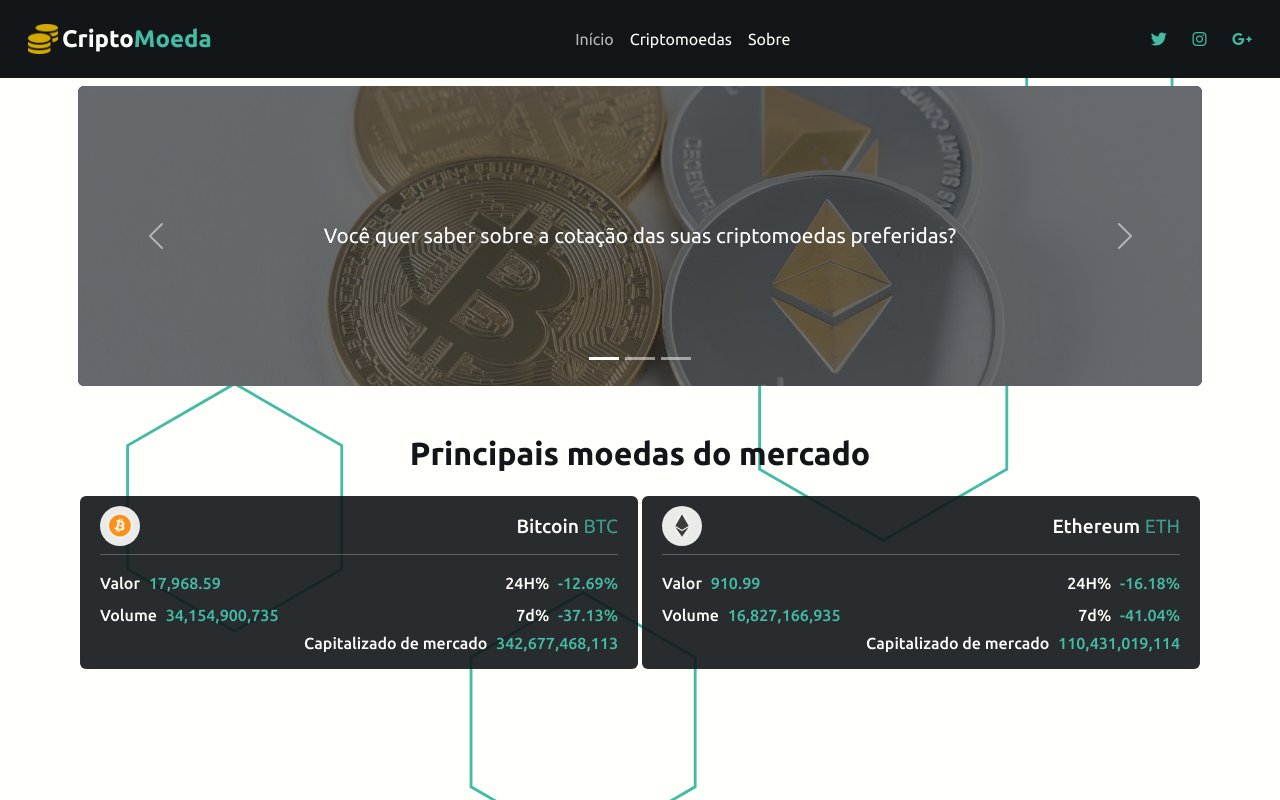
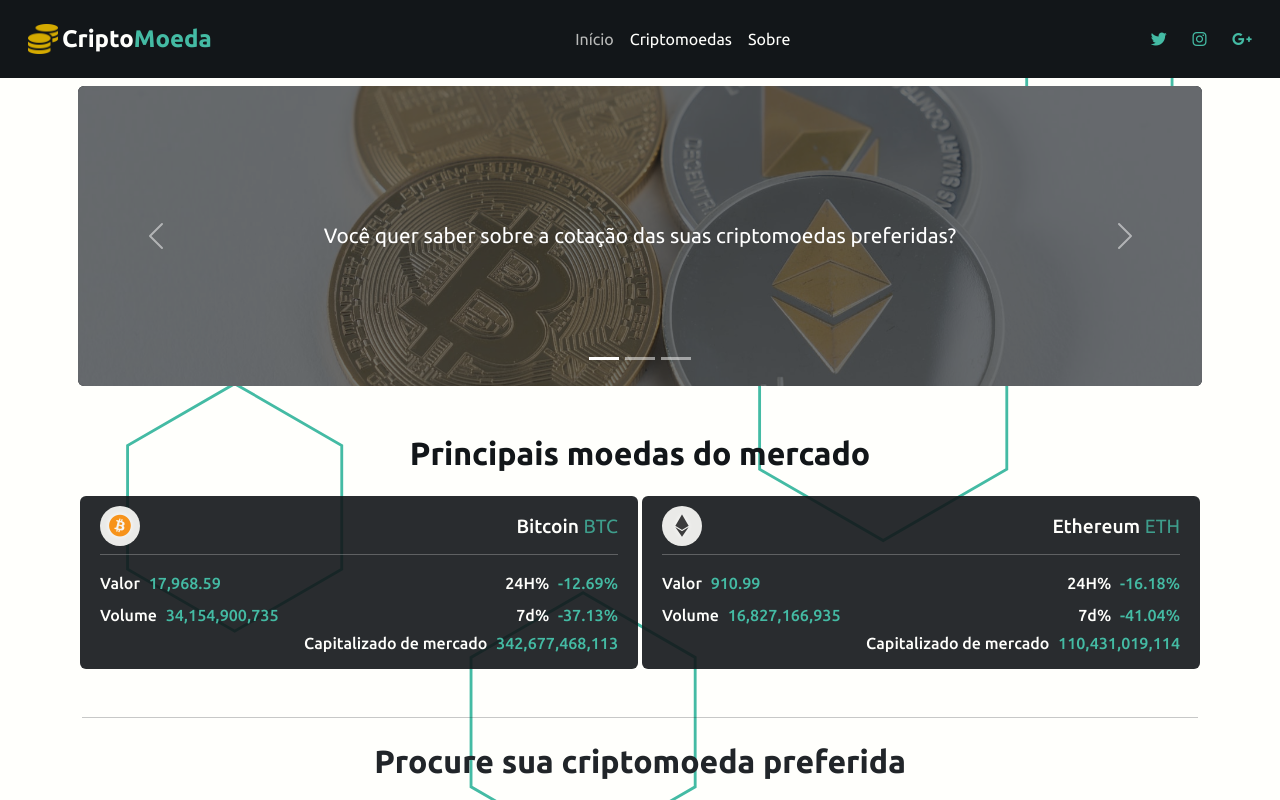
Before and after one commit to IsaacLouzeiro/preco-criptomoedas, a Vue app: page / in a window 1280 px wide. Built offline with nearby package versions, Linux system fonts and the light colour scheme.

Commit message:
iniciando secao das criptomoedas

```diff
--- a/src/App.vue
+++ b/src/App.vue
@@ -15,7 +15,7 @@
                     <a class="nav-link active" aria-current="page" href="#">Início</a>
                     </li>
                     <li class="nav-item">
-                    <a class="nav-link" href="#">Criptomoedas</a>
+                    <a class="nav-link" href="#secaoCriptomoedas">Criptomoedas</a>
                     </li>
                     <li class="nav-item">
                     <a class="nav-link" href="#">Sobre</a>
@@ -34,11 +34,14 @@
     <SecaoHeader />
 
     <SecaoPrincipal class="container" :criptoCurrency="criptoCurrency" />
+
+    <SecaoCriptomoedas class="container" />
 </template>
 
 <script>
 import SecaoPrincipal from './components/SecaoPrincipal.vue'
 import SecaoHeader from './components/SecaoHeader.vue'
+import SecaoCriptomoedas from './components/SecaoCriptomoedas.vue'
 
 export default {
     name: 'App',
@@ -90,7 +93,8 @@
     },
     components: {
         SecaoHeader,
-        SecaoPrincipal
+        SecaoPrincipal,
+        SecaoCriptomoedas
     }
 }
 </script>
--- /dev/null
+++ b/src/components/SecaoCriptomoedas.vue
@@ -0,0 +1,16 @@
+<template>
+    <section id="secaoCriptomoedas">
+        <hr class="mt-4">
+        <h2 class="text-center fw-bold mt-4 mb-4">Procure sua criptomoeda preferida</h2>
+    </section>
+</template>
+
+<script>
+export default {
+    name: 'secaoCriptomoedas'
+}
+</script>
+
+<style lang="scss" scoped>
+
+</style>
--- a/src/components/SecaoHeader.vue
+++ b/src/components/SecaoHeader.vue
@@ -15,7 +15,7 @@
 
                 <div class="carousel-item">
                     <img src="../assets/img/bg-header3.jpg" class="d-block w-100" alt="...">
-                    <h4><a href="#criptomoedas">Clique aqui para ver as cotações.</a></h4>
+                    <h4><a href="#secaoCriptomoedas">Clique aqui para ver as cotações.</a></h4>
                 </div>
 
                 <div class="carousel-item">
```
